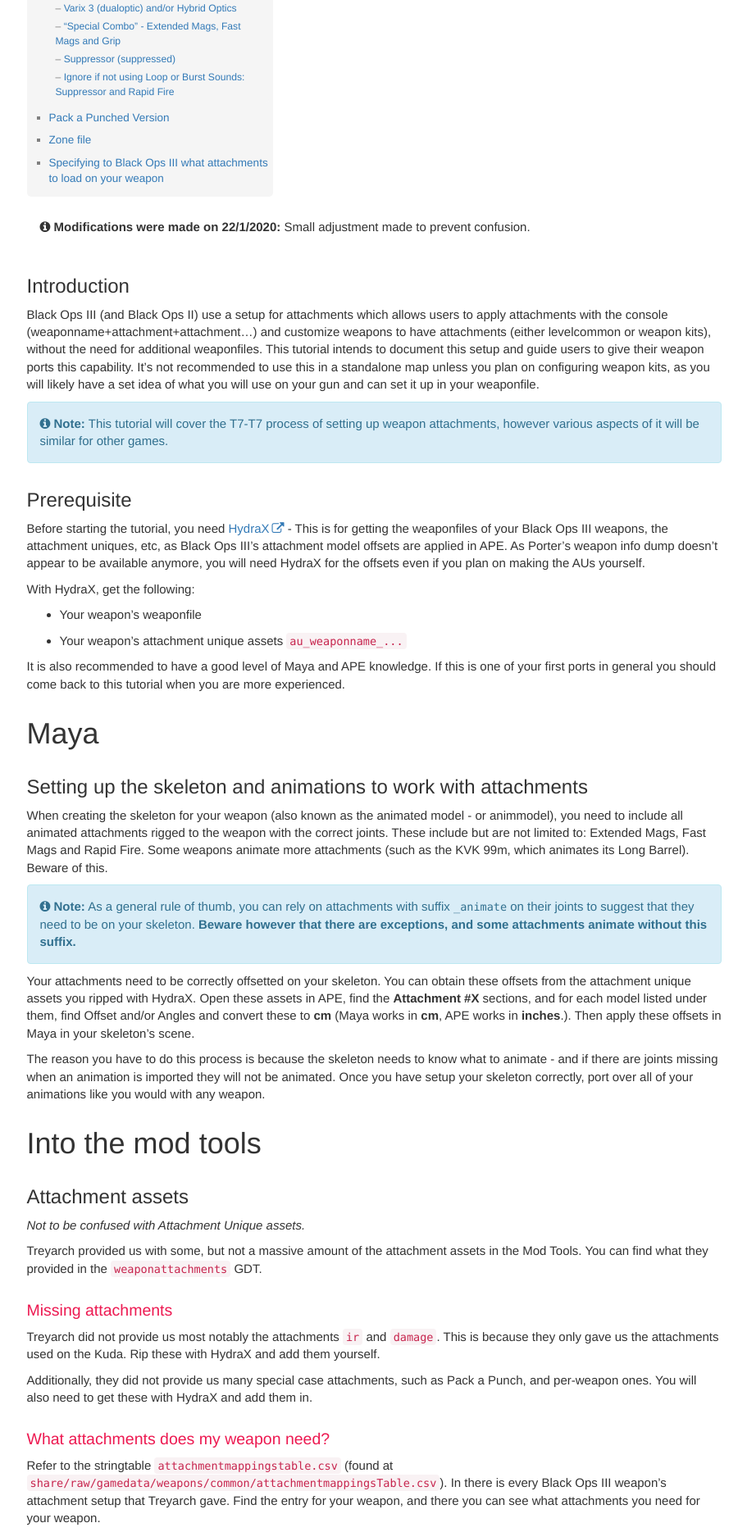
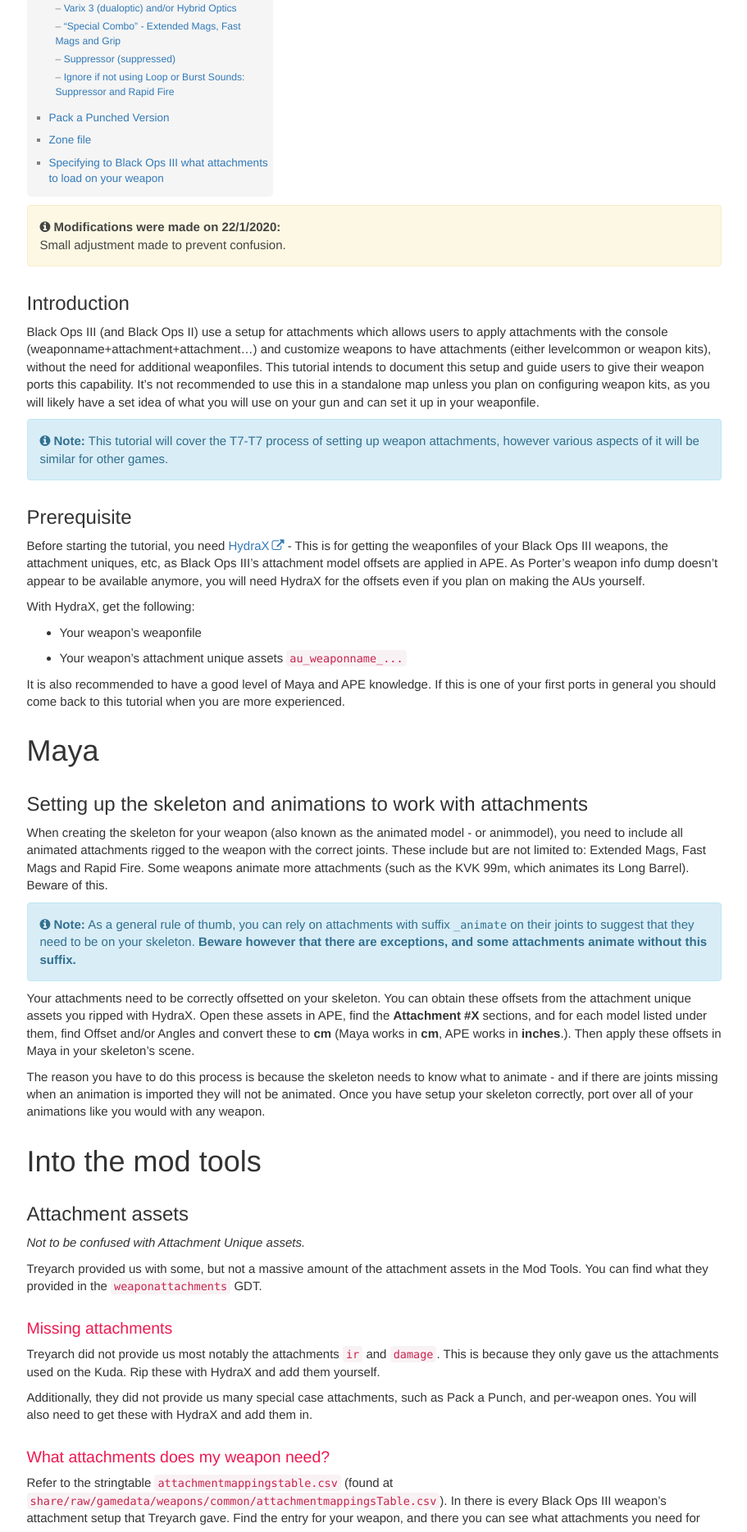
Before and after one commit to Scobalula/wiki, a Jekyll site: the page built from pages/black_ops_3/setting_up_weapon_attachments.md, in a window 1280 px wide. Shown: the part 732-2601 px from the top of the page at 82% size, without its empty margins (330-1241 px from the left). Built offline with Jekyll 4.4.1, drawn with Linux system fonts in a browser that asks for light colours; comment, search, counter and statistics services are not loaded.

Commit message:
Update modified.html

```diff
--- a/_includes/custom/modified.html
+++ b/_includes/custom/modified.html
@@ -1 +1 @@
-<div markdown="span" class="alert alert-secondary" role="alert"><i class="fa fa-info-circle"></i> <b>Modifications were made on {{include.date}}:</b> {{include.content}}</div>
+<div markdown="span" class="alert alert-warning" role="alert"><i class="fa fa-info-circle"></i> <b>Modifications were made on {{include.date}}:</b><br/> {{include.content}}</div>
```
